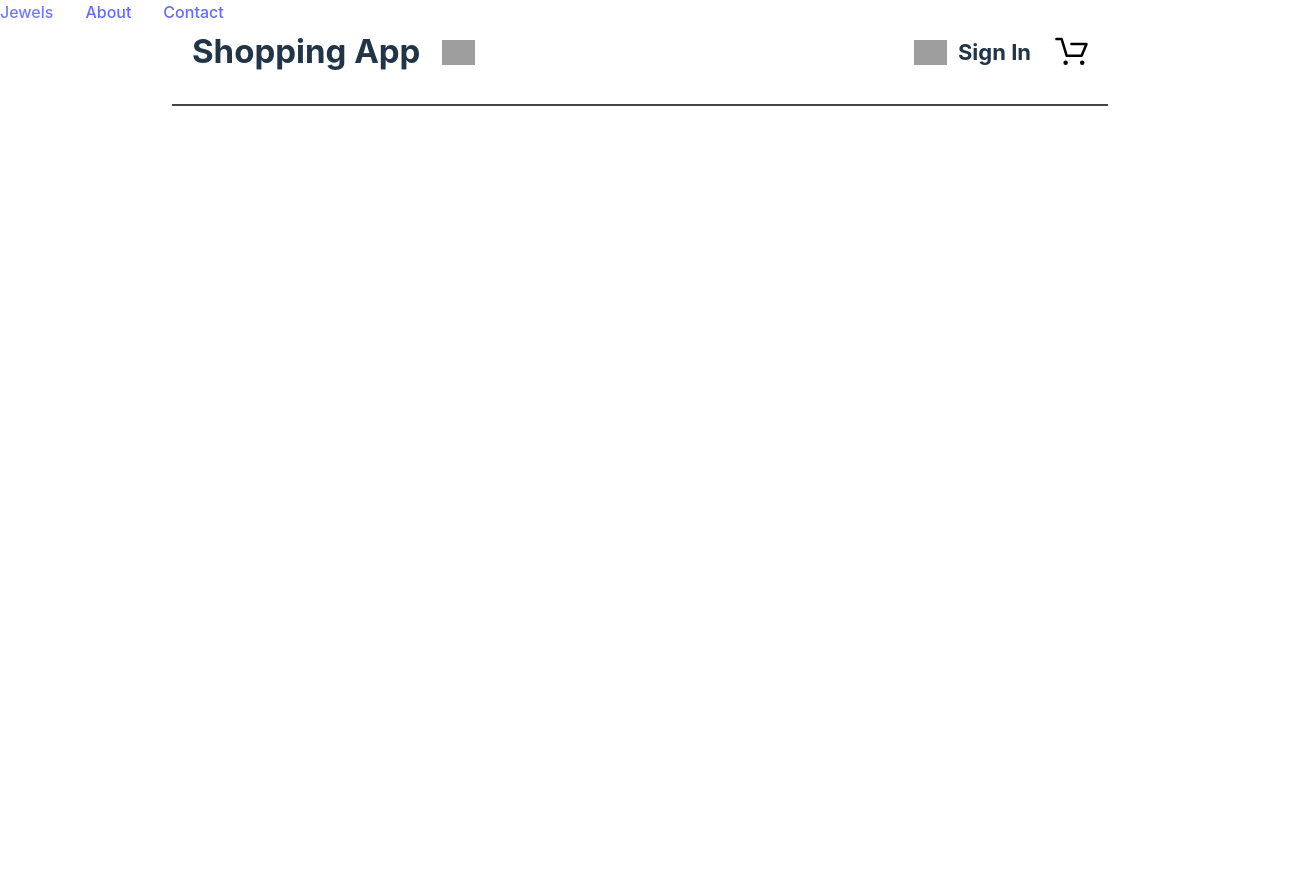
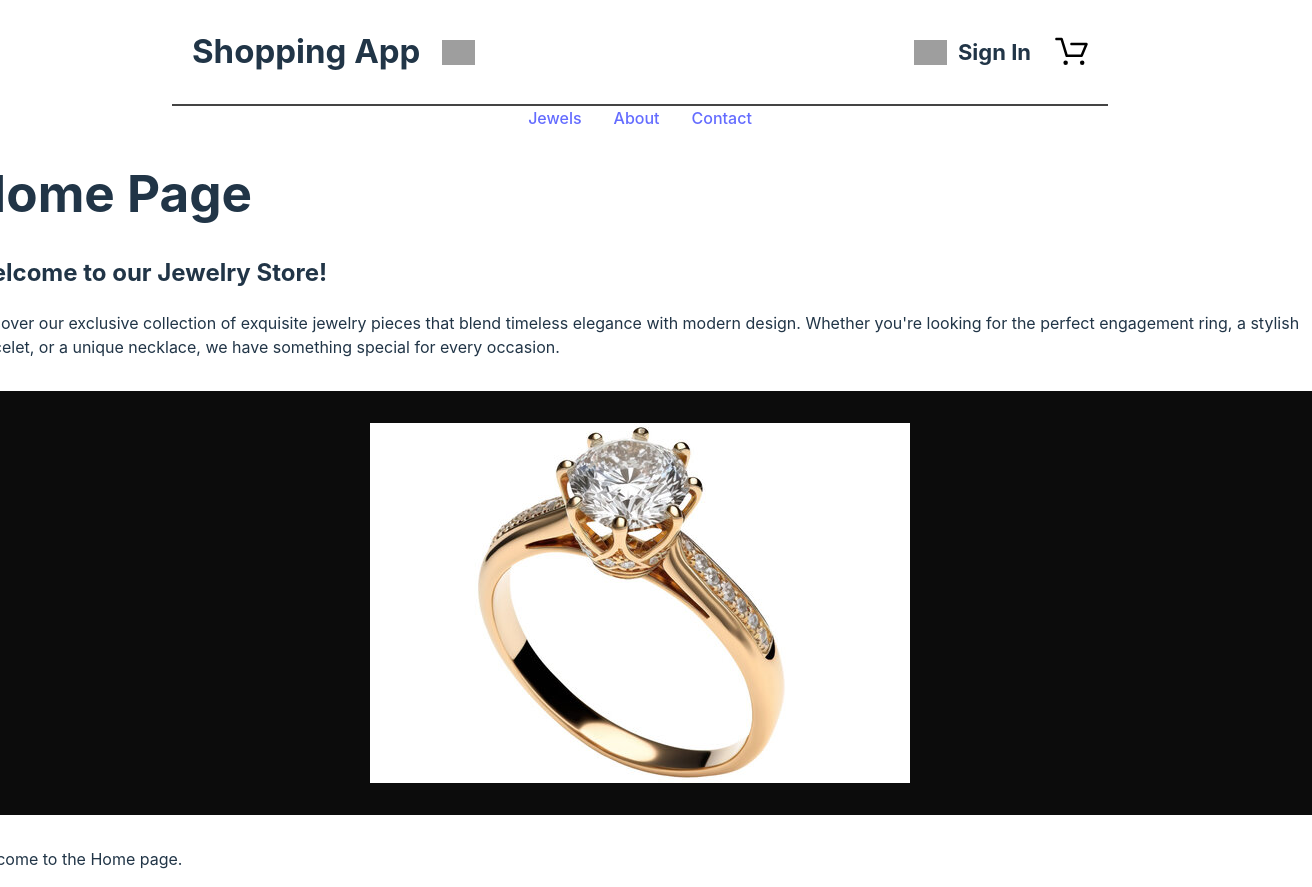
Before and after one commit to Shamuel69/web-development, a React (Vite) app in the folder attempt3webdev/shoppingapp/shopping_app/: page / in a window 1280 px wide. Shown: the whole page, 1312 px wide, since content can reach past the window. Before the commit the page ends 800 px from the top, so only its background shows below. Built offline with nearby package versions, Linux system fonts and the light colour scheme; grey boxes are pictures that could not be loaded.

Commit message:
added multiple pages to the shopping app

```diff
--- a/attempt3webdev/shoppingapp/shopping_app/src/App.css
+++ b/attempt3webdev/shoppingapp/shopping_app/src/App.css
@@ -3,21 +3,16 @@
   padding: 0 0;
 }
 .App {
-  text-align: center;
+  margin: 0 auto;
+  height: 100vh;
+  width: 100vw;
   display: flex;
   flex-direction: column;
-  width: 100%;
-  min-height: 100vh;
-  box-sizing: border-box;
+  align-items: center;
 }
 .App-header {
   width: 70vw;
   font-size: 22px;
-
-  position: absolute;
-  top: 0;
-  left: 0;
-  right: 0;
 
   margin: 0 auto;
   padding: 0 20px;
--- a/attempt3webdev/shoppingapp/shopping_app/src/App.jsx
+++ b/attempt3webdev/shoppingapp/shopping_app/src/App.jsx
@@ -4,6 +4,10 @@ import Search from './assets/search-icon.svg'
 import shoppingCart from './assets/shopping-cart.svg'
 import { Routes, Route, Link } from 'react-router-dom';
 import './App.css'
+
+import Home from './subpages/home.jsx'
+import BestDeals from './subpages/bestdeals.jsx'
+import Contact from './subpages/infopages/contact.jsx'
 
 function App() {
   const [isshown, setIsShown] = useState(false);
@@ -19,11 +23,7 @@ function App() {
               <input className={`search-bar-header ${isshown ? 'show' : ''}`} type="text" placeholder="Search..."/>
             </div>
           </div>
-          {/* <div className="App-title-container">
-            <Link to="/"><h2>Home</h2></Link>
-            <Link to="/about"><h2>About</h2></Link>
-            <Link to="/contact"><h2>Contact</h2></Link>
-          </div> */}
+
           <div className="App-title-container">
             <div className="App-profile">
               <img src={profile} alt="Profile" />
@@ -39,6 +39,13 @@ function App() {
           <Link to="/contact">Contact</Link>
 
         </div>
+      <div className="display-area">
+        <Routes>
+          <Route path="/" element={<Home />} />
+          <Route path="/about" element={<BestDeals />} />
+          <Route path="/contact" element={<Contact />} />
+        </Routes>
+      </div>
       </div>
     </>
   )
--- /dev/null
+++ b/attempt3webdev/shoppingapp/shopping_app/src/subpages/Home.jsx
@@ -0,0 +1,35 @@
+import React, { useState } from "react";
+import { Routes, Route, Link } from 'react-router-dom';
+import './css/home.css';
+import ring from '../assets/randoring.jpg';
+
+
+function Home() {
+    const [IsOpen, setIsOpen] = useState(false);
+
+    return (
+        <div>
+            <h1>Home Page</h1>
+            <h2>Welcome to our Jewelry Store!</h2>
+            <p>Discover our exclusive collection of exquisite jewelry pieces
+                that blend timeless elegance with modern design.
+                Whether you're looking for the perfect engagement ring,
+                a stylish bracelet, or a unique necklace, we have something
+                special for every occasion.</p>
+            <div className="items-of-homepage">
+                <div className="item-card">
+                    <img src={ring} alt="Random Ring" onClick={() => setIsOpen(!IsOpen)}/>
+                    <div className={`item-info ${IsOpen ? 'expanded' : ''}`}>
+                        <h3>Ring Name</h3>
+                        <p>Ring Description</p>
+                        <p>Price: $99.99</p>
+                        <button>Add to Cart</button>
+                    </div>
+                </div>
+
+            </div>
+            <p>Welcome to the Home page.</p>
+        </div>
+    );
+}
+export default Home;
--- /dev/null
+++ b/attempt3webdev/shoppingapp/shopping_app/src/subpages/bestdeals.jsx
@@ -0,0 +1,12 @@
+import React from "react";
+import { Routes, Route, Link } from 'react-router-dom';
+
+function BestDeals() {
+    return (
+        <div>
+            <h1>Best Deals Page</h1>
+            <p>This is the Best Deals page.</p>
+        </div>
+    );
+}
+export default BestDeals;
--- /dev/null
+++ b/attempt3webdev/shoppingapp/shopping_app/src/subpages/css/home.css
@@ -0,0 +1,47 @@
+#root {
+  max-width: 1280px;
+  padding: 0 0;
+}
+
+.items-of-homepage {
+    display: flex;
+    gap: 2em;
+    justify-content: center;
+
+    margin-top: 2em;
+    margin-bottom: 2em;
+
+    background-color: rgb(12, 12, 12);
+    padding: 2em;
+    width: 100vw;
+    max-width: 100vw;
+    max-height: 360px;
+    overflow-x: scroll;
+    overflow-y: hidden;
+    scroll-behavior: smooth;
+}
+.items-of-homepage::-webkit-scrollbar {
+    height: 8px;
+}
+.items-of-homepage::-webkit-scrollbar-thumb {
+    background-color: #646cff;
+    border-radius: 4px;
+}
+.item-card {
+    min-width: 300px;
+    min-height: 300px;
+
+    background-color: #1a1a1a;
+    border-radius: 12px;
+    box-sizing: border-box;
+    flex-shrink: 1;
+    display: flex;
+    flex-direction: column;
+    align-items: center;
+    gap: 1em;
+}
+.item-details {
+    display: flex;
+    flex-direction: column;
+    align-items: center;
+}
--- /dev/null
+++ b/attempt3webdev/shoppingapp/shopping_app/src/subpages/infopages/contact.jsx
@@ -0,0 +1,15 @@
+import React from "react";
+import { Routes, Route, Link } from 'react-router-dom';
+
+function Contact() {
+    return (
+        <div>
+            <h1>Contact Page</h1>
+            <p>This is the Contact page.</p>
+            <nav>
+                <p>go back </p><Link to="/">Home</Link>
+            </nav>
+        </div>
+    );
+}
+export default Contact;
```
Also changed, not shown: attempt3webdev/shoppingapp/shopping_app/src/assets/randoring.jpg (added).
